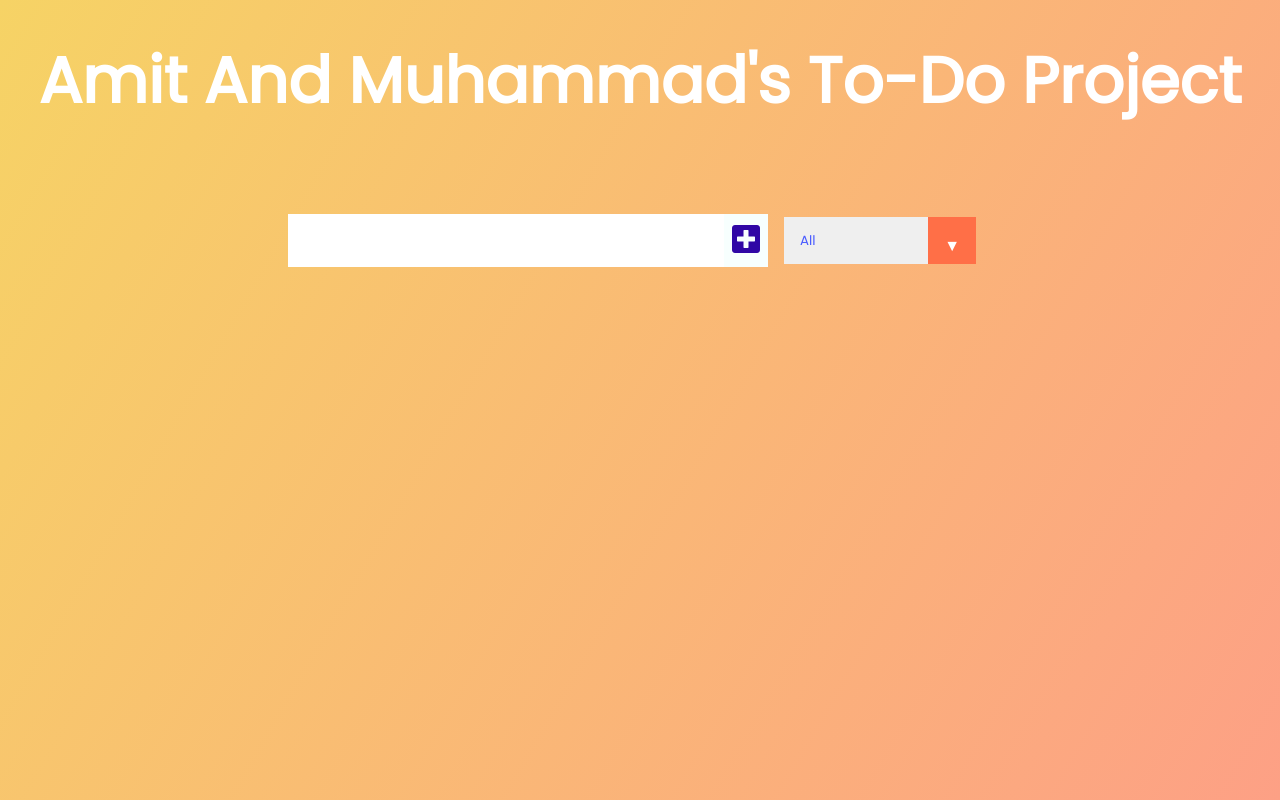
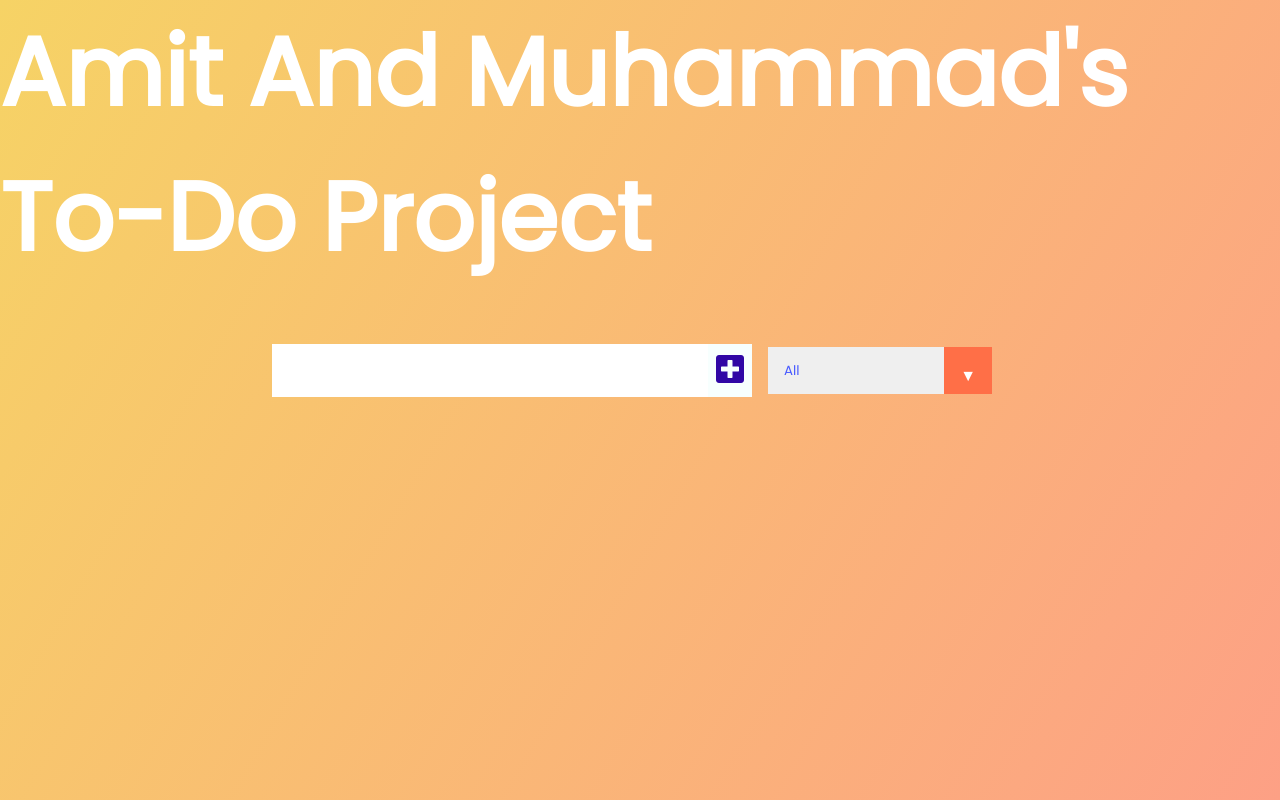
Before and after one commit to AmitSel/To-Do-Project, a React (Create React App) app: page / in a window 1280 px wide. Built offline with nearby package versions, Linux system fonts and the light colour scheme.

Commit message:
font & width

```diff
--- a/src/App.css
+++ b/src/App.css
@@ -10,7 +10,7 @@ body {
   min-height: 100vh;
 }
 header {
-  font-size: 2rem;
+  font-size: 3rem;
 }
 
 header,
@@ -118,7 +118,7 @@ select {
   color: #4759ff;
   font-family: "Poppins", sans-serif;
   cursor: pointer;
-  width: 12rem;
+  width: 14rem;
 }
 /* Arrow */
 .select::after {
```
